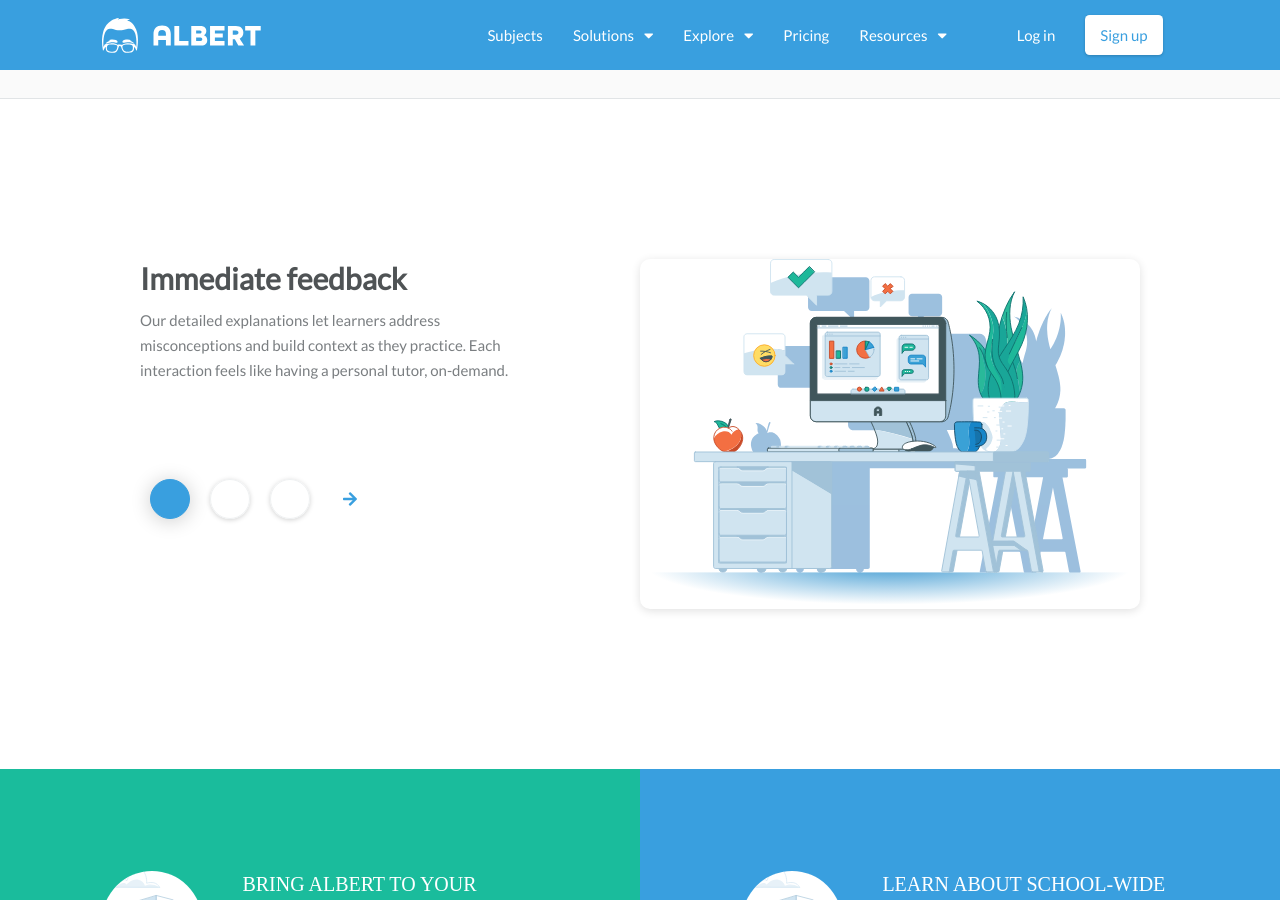
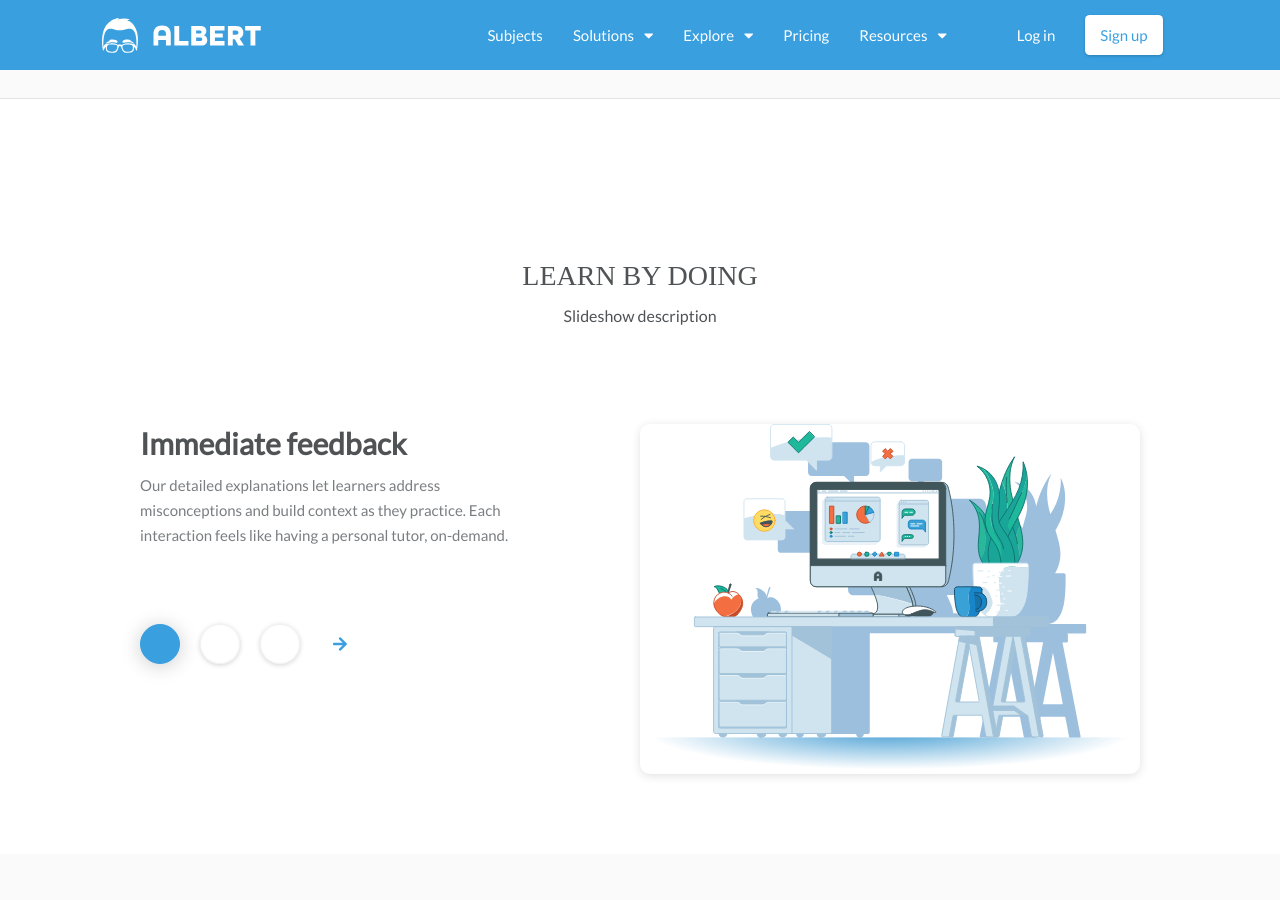
Before and after one commit to mdeely/albert-marketing-pages-jekyll, a Jekyll site: the page built from _landing_pages/components.md, in a window 1280 px wide and 900 px high, scrolled down 7624 px. Built offline with Jekyll 4.4.1, drawn with Linux system fonts in a browser that asks for light colours; nearby versions of some CDN libraries; library files that are not in the unit come from our copies; some of the changed text lies outside the part shown.

Commit message:
Cleaned up js for slideshows and course preview and also laid groundwork for nice transitions for course previews

```diff
--- a/_includes/components/preFooter.html
+++ b/_includes/components/preFooter.html
@@ -1,4 +1,4 @@
-{% assign preFooter = include.content %}
+<!-- {% assign preFooter = include.content %}
 
 {% assign left_title = "Bring Albert to your class" %}
 {% assign left_description = "Teachers get free, limited access to Albert’s core academic areas to use with their students." %}
@@ -32,4 +32,4 @@
             <a href="{{ preFooter.right.cta_url | default: right_cta_url }}" class="preFooter__cta button--white">{{ preFooter.right.cta_label | default: right_cta_label }}</a>
         </div>
     </div>
-</section>
+</section> -->
--- a/_includes/components/slideshow.html
+++ b/_includes/components/slideshow.html
@@ -6,7 +6,10 @@
 
 <section id={{ "slideshow-" | append: slideshow_index }}" class="slideshow">
 
-	<div class="slideshow">
+	<div class="slideshow__title">{{ slideshow.title }}</div>
+	<div class="slideshow__description">{{ slideshow.description }}</div>
+
+	<div class="slideshow__wrapper">
 		<ul class="slides">
 			{% for slideshowItem in slideshow.slideshowItems %}
 				{% if forloop.first %}
--- a/_includes/head.html
+++ b/_includes/head.html
@@ -11,7 +11,8 @@
 		<meta property="og:image" content={{ page.meta.OgImage }} />
 		<link rel="stylesheet" href="https://use.fontawesome.com/releases/v5.2.0/css/all.css" integrity="sha384-hWVjflwFxL6sNzntih27bfxkr27PmbbK/iSvJ+a4+0owXq79v+lsFkW54bOGbiDQ" crossorigin="anonymous">
 		<link rel="stylesheet" href="{{ site.baseUrl }}/css/styles.css">
-		<link rel="stylesheet" href="{{ site.baseUrl }}/js/jquery.min.js">
+		<link rel="stylesheet" href="{{ site.baseUrl }}assets/js/jquery.min.js">
+		<link rel="stylesheet" href="{{ site.baseUrl }}assets/js/jquery.mobile.custom.min.js">
 		<link href="https://fonts.googleapis.com/css?family=Lato" rel="stylesheet">
 		<script src="https://ajax.googleapis.com/ajax/libs/jquery/3.3.1/jquery.min.js"></script>
 	</head>
--- a/_sass/modules/components/_course-previews.scss
+++ b/_sass/modules/components/_course-previews.scss
@@ -33,14 +33,113 @@
 	}
 
 	.coursePreview__card-list {
-		display: none;
+		display: flex;
 		flex-direction: row;
 		flex-wrap: wrap;
 		justify-content: center;
 		max-width: rem(1200);
 
+		// max-height: 400px;
+		// overflow: hidden;
+		// $transitionTime: 1.5s;
+
+		// $containerWaitDuration: $transitionTime/3.5;
+		// $nextContainerChangeDuration: $transitionTime/3;
+		// $containerChangeDuration: $transitionTime/2;
+		// $nextElWaitDuration: $containerWaitDuration*2;
+		// $elOutDuration: $containerWaitDuration;
+
+		&:not(.active) {
+			display: none;
+			// max-height: 0;
+			// transition:
+			// 	max-height $containerChangeDuration linear $containerWaitDuration,
+			// 	opacity 0s linear $containerWaitDuration;
+
+			// .coursePreview__card-item {
+			// 	opacity: 0;
+			// 	left: rem(-100);
+			// 	transition:
+			// 		left $elOutDuration ease-in-out 0s,
+			// 		opacity $elOutDuration ease-in-out 0s,
+			// 		transform .1s ease-in-out;
+
+			// 	&:nth-child(1n) {
+			// 		left: rem(-110);
+			// 		transition:
+			// 			left $elOutDuration*.9 ease-in-out .04s,
+			// 			opacity $elOutDuration*.9 ease-in-out .04s,
+			// 			transform .1s ease-in-out;
+			// 	}
+
+			// 	&:nth-child(2n) {
+			// 		left: rem(-120);
+			// 		transition:
+			// 			left $elOutDuration*.8 ease-in-out .03s,
+			// 			opacity $elOutDuration*.8 ease-in-out .04s,
+			// 			transform .1s ease-in-out;
+			// 	}
+
+			// 	&:nth-child(2n-3) {
+			// 		left: rem(-130);
+			// 		transition:
+			// 			left $elOutDuration*.7 ease-in-out .02s,
+			// 			opacity $elOutDuration*.7 ease-in-out .02s,
+			// 			transform .1s ease-in-out;
+			// 	}
+			// 	&:nth-child(2n+1) {
+			// 		left: rem(-140);
+			// 		transition:
+			// 			left $elOutDuration*.8 ease-in-out .035s,
+			// 			opacity $elOutDuration*.8 ease-in-out .035s,
+			// 			transform .1s ease-in-out;
+			// 	}
+			// }
+		}
+
 		&.active {
 			display: flex;
+			// max-height: rem(1000);
+			// transition:
+			// 	max-height $nextContainerChangeDuration ease-in-out $containerWaitDuration;
+
+			// .coursePreview__card-item {
+			// 	opacity: 1;
+			// 	left: 0;
+			// 	transition:
+			// 		left $elOutDuration ease-in-out $nextElWaitDuration,
+			// 		opacity $elOutDuration ease-in-out $nextElWaitDuration,
+			// 		transform .1s ease-in-out;
+
+			// 	&:nth-child(2n) {
+			// 		transition:
+			// 			left $elOutDuration*.9 ease-out $nextElWaitDuration*1.03,
+			// 			opacity $elOutDuration*.9 ease-in-out $nextElWaitDuration*1.03,
+			// 			transform .1s ease-in-out;
+			// 	}
+
+			// 	&:nth-child(3n) {
+			// 		transition:
+			// 			left $elOutDuration*.8 ease-out $nextElWaitDuration*1.02,
+			// 			opacity $elOutDuration*.8 ease-in-out $nextElWaitDuration*1.02,
+			// 			transform .1s ease-in-out;
+			// 	}
+
+			// 	&:nth-child(4n) {
+			// 		transition:
+			// 			left $elOutDuration*.7 ease-out $nextElWaitDuration*1.01,
+			// 			opacity $elOutDuration*.7 ease-in-out $nextElWaitDuration*1.01,
+			// 			transform .1s ease-in-out;
+			// 	}
+
+			// 	&:nth-child(2n+1) {
+			// 		transition:
+			// 			left $elOutDuration*.8 ease-out $nextElWaitDuration*1.025,
+			// 			opacity $elOutDuration*.8 ease-in-out $nextElWaitDuration*1.025,
+			// 			transform .1s ease-in-out;
+			// 	}
+			// }
+
 		}
 
 		&:after {
@@ -58,8 +157,8 @@
 		}
 
 		.coursePreview__card-item {
-			$card-width: rem(310);
-			$card-height: rem(100);
+			$card-width: rem(400);
+			$card-height: rem(80);
 
 			position: relative;
 			color: #FFFFFF;
@@ -68,21 +167,19 @@
 			box-shadow: 0 2px 20px rgba($link, .25), $shadow_depth_6; //shadow_depth_5
 			overflow: hidden;
 			position: relative;
-			min-width: $card-width;
+			width: 100%;
 			max-width: $card-width;
 			min-height: $card-height;
 			max-height: $card-height;
-			margin: rem(15);
-			padding-left: rem(30);
-			padding-right: rem(60);
+			margin: rem(5) rem(15);
+			padding-left: rem(20);
+			padding-right: rem(40);
 			display: flex;
 			align-items: center;
 
 			&:last-child {
 				padding: rem(30);
 				text-align: center;
-				transition: transform .1s ease-in-out;
-
 
 				.coursePreview__card-item-title {
 					transition: transform .1s ease-in-out;
@@ -156,32 +253,20 @@
 }
 
 @media only screen and (min-width: $s-viewport) {
-	// .coursePreview {
-	// 	> *:not(.coursePreview__card-list) {
-	//     	max-width: $container-width-slim;
-	//     	margin-right: auto;
-	//     	margin-left: auto;
-	// 		padding-left: $container-spacing;
-	// 		padding-right: $container-spacing;
-	// 	}
+	.coursePreview {
+		.coursePreview__card-list {
+			.coursePreview__card-item {
+				$card-width: rem(310);
+				$card-height: rem(100);
 
-	// 	.coursePreview__group-description {
-	// 		max-width: rem(600);
-	// 	}
-
-	// 	.coursePreview__card-list {
-
-	// 		.coursePreview__card-item {
-	// 			$card-width: rem(250);
-
-	// 			max-width: $card-width;
-	// 			min-width: $card-width;
-	// 			margin-right: rem(15);
-
-	// 			.coursePreview__card-item-title {
-	// 				padding: rem(40) rem(30);
-	// 			}
-	// 		}
-	// 	}
-	// }
+				min-width: $card-width;
+				max-width: $card-width;
+				min-height: $card-height;
+				max-height: $card-height;
+				margin: rem(15);
+				padding-left: rem(30);
+				padding-right: rem(60);
+			}
+		}
+	}
 }
--- a/_sass/modules/components/_footer.scss
+++ b/_sass/modules/components/_footer.scss
@@ -4,8 +4,7 @@
 
 	.footer {
 		font-size: rem(14);
-		margin-left: rem(-40);
-		margin-right: rem(-40);
+		max-width: 100%;
 
 		.footer__site-links,
 		.footer__social-links ul,
@@ -23,8 +22,8 @@
 		}
 
 		.footer__site-links ul {
-		    margin-left: rem(40);
-		    margin-right: rem(40);
+		    margin-left: rem(15);
+		    margin-right: rem(15);
 			margin-bottom: rem(40);
 			flex: 1;
 
@@ -81,8 +80,12 @@
 
 	@media only screen and (min-width: $s-viewport) {
 		.footer {
+			margin-left: rem(-40);
+			margin-right: rem(-40);
 
 			.footer__site-links ul {
+		    	margin-left: rem(40);
+		   		margin-right: rem(40);
 				flex: unset;
 
 				li:nth-of-type(first) {
--- a/_sass/modules/components/_slideshow.scss
+++ b/_sass/modules/components/_slideshow.scss
@@ -8,10 +8,34 @@
 	align-items: center;
 	justify-content: center;
 
+	.slideshow__title {
+		margin-top: $section-padding;
+		@include fancy-title-medium;
+		margin-bottom: rem(15);
+		max-width: rem(500);
+	}
+
+	.slideshow__description {
+		margin-bottom: (15);
+		max-width: rem(500);
+	}
+
+	.slideshow__wrapper {
+		position: relative;
+	    display: flex;
+	    flex-direction: column;
+	    align-items: center;
+	    margin-top: rem(60);
+	    max-width: 100%;
+	}
+
 	.slides {
 		display: flex;
 		flex-direction: column;
 		z-index: 1;
+		max-width: 100%;
+		padding-lefT: 4vw;
+		padding-right: 4vw;
 
 		.slide {
 			display: flex;
@@ -34,16 +58,24 @@
 					transition: all .5s ease-out;
 				}
 
+				.slide__info {
+					.slide__description {
+						left: 0;
+						transition: all .5s ease-in-out;
+						opacity: 1;
+						transition-delay: .2s;
+					}
+				}
+
 				.slide__visual{
 					transition: left .5s ease-in-out, opacity 1s ease-in-out;
-					transition-delay: .1s
+					transition-delay: .5s
 				}
 			}
 
 			.slide__info {
 				text-align: left;
-				min-width: rem(400);
-				max-width: rem(400);
+				max-width: rem(500);
 				left: rem(100);
 				position: relative;
 				opacity: 0;
@@ -61,11 +93,15 @@
 					pointer-events: none;
 					font-size: rem(15);
 					color: $text-black--lighter_step_3;
+					position: relative;
+					left: rem(25);
+					transition: all 1s ease-in-out;
+					opacity: 0;
+					transition-delay: .2s;
 				}
 			}
 
 			.slide__visual {
-				width: rem(500);
 				box-shadow: $shadow_depth_4;
 				border-radius: rem(10);
 				overflow: hidden;
@@ -74,6 +110,7 @@
 				position: relative;
 				transition: left .5s ease-in-out, opacity 1s ease-in-out;
 				margin: rem(40) 0;
+				width: 100%;
 
 				img {
 					max-width: 100%;
@@ -86,13 +123,13 @@
 	.slide__nav {
 		display: flex;
 	    left: 0;
-	    top: rem(300);
+	    top: rem(200);
 	    z-index: 2;
 
 		.slide__link {
 			$boxShadowDefault: $shadow_depth_3;
 			$boxShadowInteracted: $shadow_depth_5;
-			$linkSize: 40;
+			$linkSize: 20;
 			width: rem($linkSize);
 			height: rem($linkSize);
 			margin-left: rem(10);
@@ -119,6 +156,7 @@
 				white-space: nowrap;
 				font-weight: 200;
     			box-shadow: $shadow_depth_4;
+    			pointer-events: none;
 			}
 
 			&.next {
@@ -147,33 +185,51 @@
     			&:before {
     				transition: all .2s ease-in-out;
     				opacity: 1;
-					bottom: rem($linkSize+10);
+					bottom: rem($linkSize+35);
     			}
 			}
 		}
 	}
 
 	@media only screen and (min-width: $m-viewport) {
-		flex-direction: row;
+		.slideshow__wrapper {
+			margin-top: rem(100);
+			max-width: initial;
+		}
 
 		.slides {
 			flex-direction: row;
+			padding-left: 0;
+			padding-right: 0;
 
 			.slide {
 				flex-direction: row;
 
 				.slide__visual {
+					width: rem(500);
 					margin: 0;
 				}
 
 				.slide__info {
 					margin-right: rem(100);
+					min-width: rem(400);
+					max-width: rem(400);
 				}
 			}
 		}
 
 		.slide__nav {
     		position: absolute;
+
+    		.slide__link {
+				$linkSize: 40;
+				width: rem($linkSize);
+				height: rem($linkSize);
+
+				&:first-child {
+					margin-left: 0;
+				}
+    		}
 		}
 	}
 
--- a/assets/js/scripts.js
+++ b/assets/js/scripts.js
@@ -145,6 +145,43 @@
 		// find any additional targets
 		var additionalTargets = $("[data-additional-target='"+anchorHref+"']");
 
+		// if ( $(anchorParent).hasClass("coursePreview") ) {
+		// 	var activeList = $(anchorParent).find(".coursePreview__card-list.active");
+
+		// 	var sectionHeight = $(anchorParent).outerHeight();
+		// 	var activeListHeight = $(activeList).outerHeight();
+		// 	var targetListHeight = $(anchorHref).outerHeight();
+		// 	var targetSectionHeight = ((sectionHeight - activeListHeight) + targetListHeight);
+
+		// 	$(anchorParent).css("height", sectionHeight+"px");
+
+		// 	// remove .active class from everyting in the parent
+		// 	$(anchorParent).find('.active').removeClass('active');
+		// 	// make anchor active
+		// 	$(anchor).addClass('active');
+
+		// 	$(anchorParent).animate({height: targetSectionHeight+"px"}, 500)
+
+		// 	setTimeout(
+		// 		function()
+		// 		{
+		// 			$(anchorParent).css("height", targetSectionHeight+"px");
+		// 			// make target active
+		// 			$(anchorHref).addClass("active");
+		// 			// make additional targets active
+		// 			$(additionalTargets).addClass("active");
+		// 		}, 2000);
+
+		// 	setTimeout(
+		// 		function()
+		// 		{
+		// 			console.log("removing styles");
+		// 			$(anchorParent).attr("style", "");
+		// 		}, 4000);
+
+		// 	return;
+		// };
+
 		// remove .active class from everyting in the parent
 		$(anchorParent).find('.active').removeClass('active');
 
@@ -154,17 +191,12 @@
 		$(anchorHref).addClass("active");
 		// make additional targets active
 		$(additionalTargets).addClass("active");
-
-		if ( $(anchorParent).hasClass("slideshow") ) {
-    		var directionalArrowPrev = $(anchorParent).find(".directionalArrow.previous");
-    		var directionalArrowNext = $(anchorParent).find(".directionalArrow.next");
-		}
 	}
 
 	// slideshow
 	var $slide = $(".slide__link");
 
-	$slide.on('click', updateSlideshowDisplay);
+	$slide.on('click swipeLeft', updateSlideshowDisplay);
 
 	function updateSlideshowDisplay(event) {
 		event.preventDefault();
```
Also changed, not shown: assets/js/jquery.mobile.custom.min.js (added), 1 other file.
